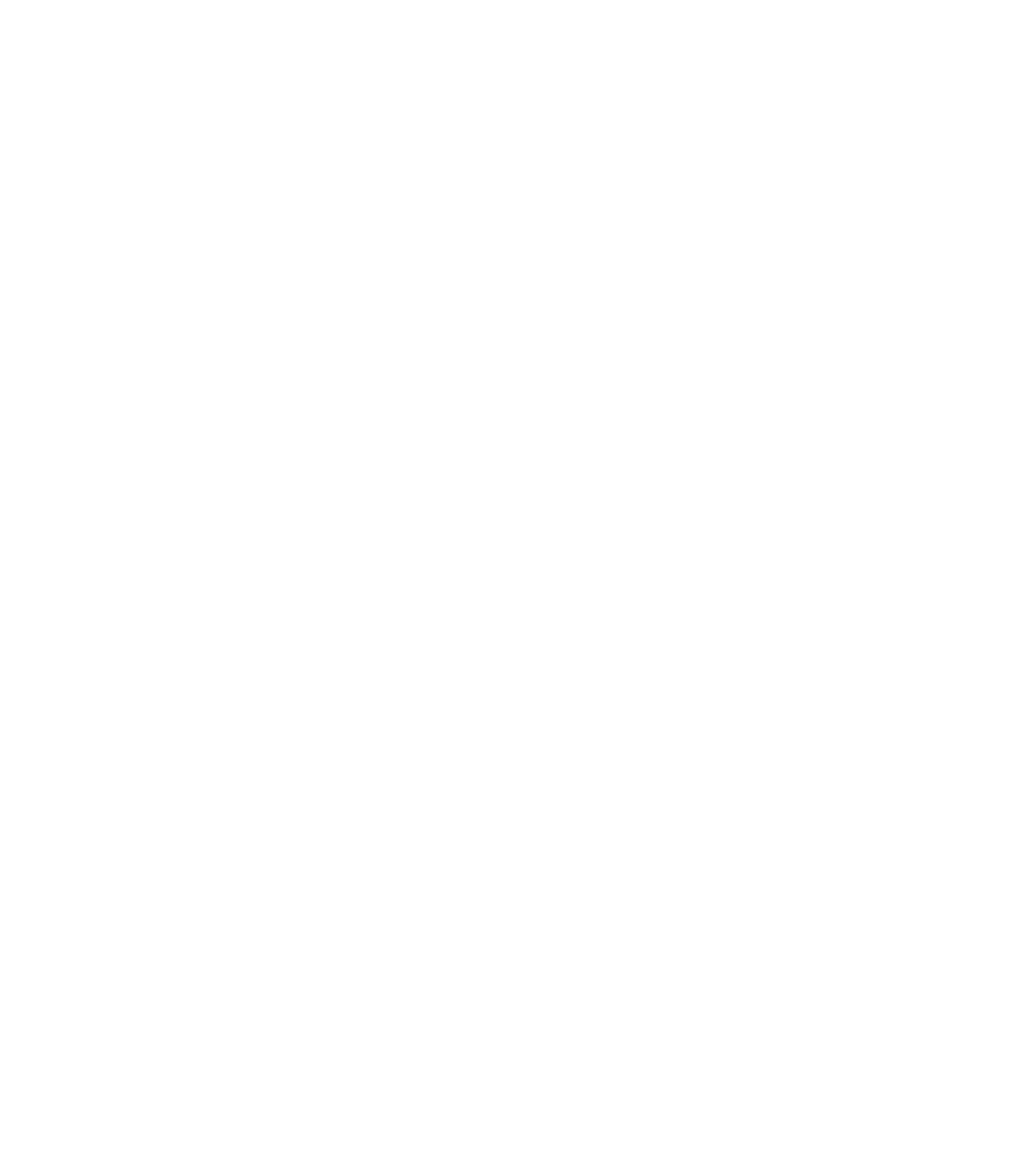
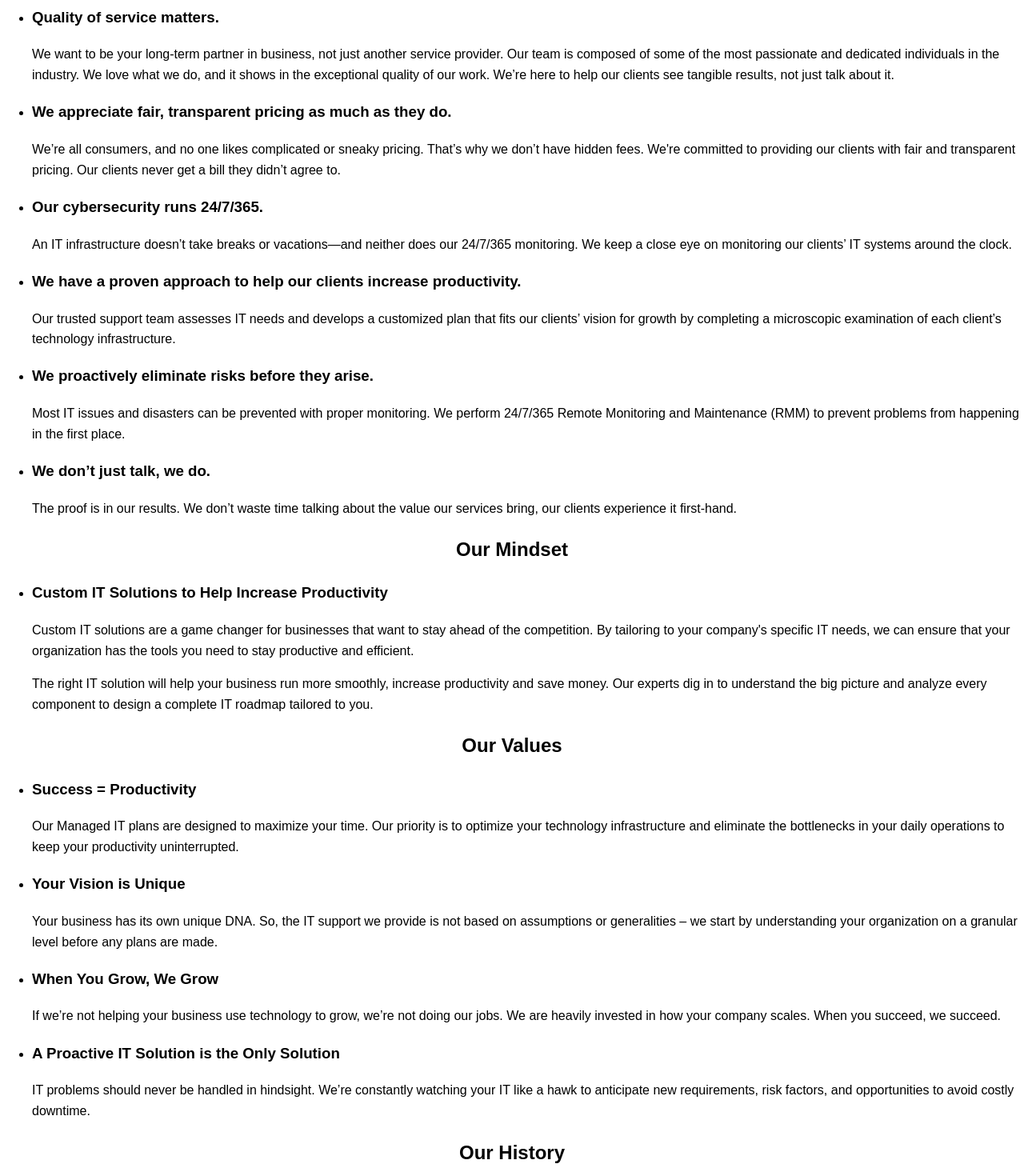
Before and after one commit to Stefan-Constantino/Tekkit, a React (Vite) app: page /about in a window 1280 px wide. Shown: the part 820-2290 px from the top of the page at 80% size. Before the commit the page ends 800 px from the top, so only its background shows below. Built offline with nearby package versions, Linux system fonts and the light colour scheme.

Commit message:
added extra crap to about section

```diff
--- a/src/About.jsx
+++ b/src/About.jsx
@@ -1,8 +1,10 @@
 import React from "react";
+import Contact from "./Contact";
 
 function About() {
     return (
         <section id="about">
+            <div id="home">
             <div className="container">
                 <h2>About Us</h2>
                 <p>We are dedicated to providing exceptional IT support with a focus on customer satisfaction.</p>
@@ -17,6 +19,97 @@
                 <h3>Our Mission</h3>
                 <p>Our mission is to innovate and provide solutions that empower businesses to thrive in the digital age.</p>
             </div>
+            </div>
+
+            <div className="aboutUsList">
+                <div id="workWithUs">
+                    <h1>Why work with us</h1>
+                    <ul>
+                        <li>
+                            <h3>Quality of service matters.</h3>
+                                <p>We want to be your long-term partner in business, not just another service provider. Our team is
+                                    composed of some of the most passionate and dedicated individuals in the industry. We love what we do, and it
+                                    shows in the exceptional quality of our work. We’re here to help our clients see tangible results, not just talk about it.</p>
+                        </li>
+                        <li>
+                            <h3>We appreciate fair, transparent pricing as much as they do.</h3>
+                                <p>We’re all consumers, and no one likes complicated or sneaky pricing. That’s why we don’t have hidden fees. We're committed
+                                    to providing our clients with fair and transparent pricing. Our clients never get a bill they didn’t agree to.</p>
+                        </li>
+                        <li>
+                            <h3>Our cybersecurity runs 24/7/365.</h3>
+                                <p>An IT infrastructure doesn’t take breaks or vacations—and neither does our 24/7/365 monitoring. We keep a close eye on monitoring our
+                                    clients’ IT systems around the clock.</p>
+                        </li>
+                        <li>
+                            <h3>We have a proven approach to help our clients increase productivity.</h3>
+                                <p>Our trusted support team assesses IT needs and develops a customized plan that fits our clients’ vision for growth by completing a
+                                    microscopic examination of each client’s technology infrastructure.</p>
+                        </li>
+                        <li>
+                            <h3>We proactively eliminate risks before they arise.</h3>
+                                <p>Most IT issues and disasters can be prevented with proper monitoring. We perform 24/7/365 Remote Monitoring and Maintenance (RMM)
+                                     to prevent problems from happening in the first place.</p>
+                        </li>
+                        <li>
+                            <h3>We don’t just talk, we do.</h3>
+                                <p>The proof is in our results. We don’t waste time talking about the value our services bring, our clients experience it first-hand.</p>
+                        </li>
+                    </ul>
+                </div>
+
+                <div id="ourMindset">
+                    <h1>Our Mindset</h1>
+                    <ul>
+                        <li>
+                            <h3>Custom IT Solutions to Help Increase Productivity</h3>
+                            <p>Custom IT solutions are a game changer for businesses that want to stay ahead of the competition. By tailoring to your company's specific IT needs,
+                                we can ensure that your organization has the tools you need to stay productive and efficient.</p>
+                            <p>The right IT solution will help your business run more smoothly, increase productivity and save money. Our experts dig in to understand the big picture
+                                and analyze every component to design a complete IT roadmap tailored to you.</p>
+                        </li>
+                    </ul>
+                </div>
+
+                <div id="ourValues">
+                    <h1>Our Values</h1>
+                    <ul>
+                        <li>
+                            <h3>Success = Productivity</h3>
+                                <p>Our Managed IT plans are designed to maximize your time. Our priority is to optimize your technology infrastructure and eliminate the bottlenecks in your
+                                    daily operations to keep your productivity uninterrupted.</p>
+                        </li>
+                        <li>
+                            <h3>Your Vision is Unique</h3>
+                                <p>Your business has its own unique DNA. So, the IT support we provide is not based on assumptions or generalities – we start by understanding your organization
+                                    on a granular level before any plans are made.</p>
+                        </li>
+                        <li>
+                            <h3>When You Grow, We Grow</h3>
+                                <p>If we’re not helping your business use technology to grow, we’re not doing our jobs. We are heavily invested in how your company scales. When you succeed, we succeed.</p>
+                        </li>
+                        <li>
+                            <h3>A Proactive IT Solution is the Only Solution</h3>
+                                <p>IT problems should never be handled in hindsight. We’re constantly watching your IT like a hawk to anticipate new requirements, risk factors, and opportunities to avoid costly downtime.</p>
+                        </li>
+                    </ul>
+                </div>
+
+                <div id="ourHistory">
+                    <h1>Our History</h1>
+                    <ul>
+                        <li>
+                            {/* img */}
+                            <p>Our company was founded with the mission to help businesses use IT to scale their operations. At our core, we are an organization of creative problem solvers. We believe our greatest IT accomplishments
+                                are making business processes easy for clients and helping them stay productive. Joining our team requires having a deep understanding of how technology empowers businesses – and a passion for seeing it in action.</p>
+                        </li>
+                    </ul>
+                </div>
+            </div>
+
+            <div>
+                <Contact />
+            </div>
         </section>
     );
 }
```
